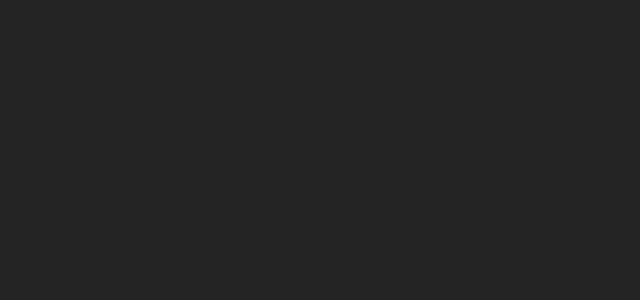
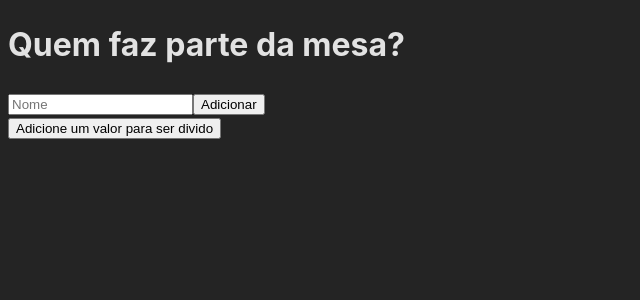
Before and after one commit to Julia-slvbrg/split-the-bill, a React (Vite) app: page / in a window 1280 px wide. Shown: the top 300 px of the page, without its empty margins (0-640 px from the left). Built offline with nearby package versions, Linux system fonts and the light colour scheme.

Commit message:
feat: routes implemented

```diff
--- a/src/App.jsx
+++ b/src/App.jsx
@@ -1,13 +1,12 @@
 import GlobaState from "./components/contexts/GlobalState";
-
+import { Router } from "./routes/Router";
 
 
 function App() {
 
   return (
     <GlobaState>
-
-
+      <Router/>
     </GlobaState>
   )
 }
--- a/src/components/clientCheckInput/clientCheckInput.jsx
+++ b/src/components/clientCheckInput/clientCheckInput.jsx
@@ -1,4 +1,4 @@
-export const clientCheckInput = ({ client, index }) => {
+export const ClientCheckInput = ({ client, index }) => {
     return(
 
         <label>
@@ -13,4 +13,4 @@
     )
 }
 
-export default clientCheckInput
+export default ClientCheckInput
--- a/src/components/contexts/GlobalState.jsx
+++ b/src/components/contexts/GlobalState.jsx
@@ -1,11 +1,10 @@
-import { useState } from "react";
+import { useEffect, useState } from "react";
 import { GlobalContext } from "./GlobalContext";
 
 export default function GlobaState({ children }) {
 
     const [clientList, setClientList] = useState([]);
     const [newClient, setNewClient] = useState('');
-    const [openModal, setOpenModal] = useState(false);
     const [newFood, setNewFood] = useState('');
     const [food, setFood] = useState([]);
     const [newValue, setNewValue] = useState();
@@ -19,8 +18,16 @@
     const addClient =  (e) => {
         e.preventDefault()
 
-        setClientList([...clientList, newClient])
-        setNewClient('')
+        if(newClient === '' || newClient === ' ') return alert('O nome não pode ser vazio.');
+
+        const checkClient = clientList.find((client) => client.toLocaleLowerCase() === newClient.toLocaleLowerCase());
+
+        if(!checkClient){
+            setClientList([...clientList, newClient])
+            setNewClient('')
+        }else{
+            alert('O nome já foi cadastrado.')
+        }
     };
 
     const removeClient = (clientName) => {
@@ -55,6 +62,7 @@
 
     const data = {
         clientList,
+        addClient,
         removeClient,
         clientHandler,
         newClient,
--- a/src/pages/addValuePage/AddValuePage.jsx
+++ b/src/pages/addValuePage/AddValuePage.jsx
@@ -1,3 +1,4 @@
+import ClientCheckInput from "../../components/clientCheckInput/clientCheckInput";
 import { GlobalContext } from "../../components/contexts/GlobalContext"
 import { useContext } from "react"
 
@@ -41,7 +42,7 @@
 
                                 {clientList.map((client, index) =>{
                                     return(
-                                        <clientCheckInput
+                                        <ClientCheckInput
                                             key={index}
                                             index={index}
                                             client={client}
--- /dev/null
+++ b/src/pages/errorPage/ErrorPage.jsx
@@ -0,0 +1,9 @@
+function ErrorPage() {
+    return(
+        <>
+            ERROR
+        </>
+    )
+}
+
+export default ErrorPage
--- a/src/pages/mainPage/MainPage.jsx
+++ b/src/pages/mainPage/MainPage.jsx
@@ -1,28 +1,27 @@
-import ClientCard from "./components/clientCard/ClientCard"
+import { useNavigate } from "react-router";
+import ClientCard from "../../components/clientCard/ClientCard";
 import { GlobalContext } from "../../components/contexts/GlobalContext"
 import { useContext } from "react"
+import { goToAddValuePage } from "../../routes/coordinator";
 
 function MainPage() {
 
     const context = useContext(GlobalContext);
+    const navigate = useNavigate();
 
-    const {clientList, removeClient, clientHandler, newClient} = context;
+    const {clientList, addClient, removeClient, clientHandler, newClient} = context;
+
+    const redirectUser = () => {
+        if(clientList.length > 0){
+            goToAddValuePage(navigate)
+        }else{
+            alert('Você precisa criar uma mesa primeiro')
+        }
+    }
 
     return(
         <>
 
-
-          {/*   <AddValueModal
-                openModal={openModal}
-                setOpenModal={() => setOpenModal(!openModal)}
-                clientList={clientList}
-                newFood={newFood}
-                foodHandler={foodHandler}
-                newValue={newValue}
-                valueHandler={valueHandler}
-                addOrder={addOrder}
-
-            /> */}
             <h1>Quem faz parte da mesa?</h1>
             <form onSubmit={addClient}>
                 <input
@@ -43,7 +42,7 @@
             </form>
 
             <button
-
+                onClick={() => redirectUser()}
 
             >Adicione um valor para ser divido</button> {/* this button calls a modal to add the value to be divided */}
 
--- /dev/null
+++ b/src/routes/Router.jsx
@@ -0,0 +1,16 @@
+import { BrowserRouter, Routes, Route } from "react-router-dom"
+import MainPage from "../pages/mainPage/MainPage"
+import AddValuePage from "../pages/addValuePage/AddValuePage"
+import ErrorPage from "../pages/errorPage/ErrorPage"
+
+export const Router = () => {
+    return(
+        <BrowserRouter>
+            <Routes>
+                <Route path="/" element={<MainPage/>}/>
+                <Route path="/addValues" element={<AddValuePage/>} />
+                <Route path="*" element={<ErrorPage/>} />
+            </Routes>
+        </BrowserRouter>
+    )
+}
--- /dev/null
+++ b/src/routes/coordinator.jsx
@@ -0,0 +1,6 @@
+export const goToMainPage = (navigate) => {
+    navigate('/')
+};
+export const goToAddValuePage = (navigate) => {
+    navigate('/addValues')
+}
```
Lines whose indentation alone changed are shown as unchanged.
